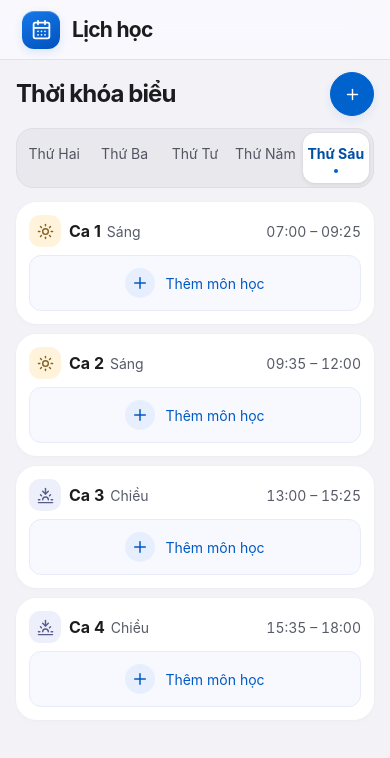
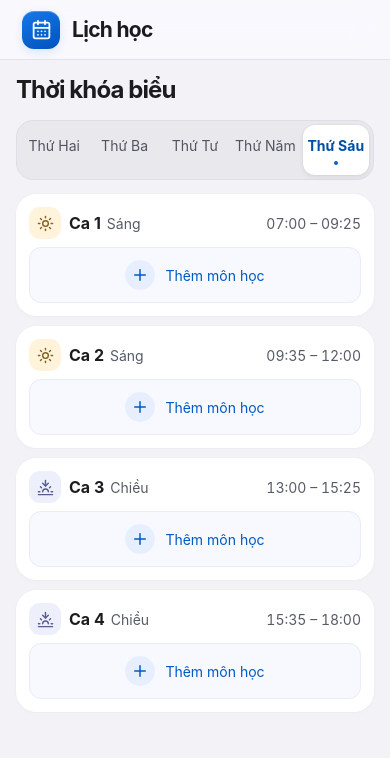
Before and after one commit to pho3110/Weekly-timetable, a React (Vite) app: page / in a window 390 px wide. Shown: the top 758 px of the page. Built offline with nearby package versions, Linux system fonts and the light colour scheme.

Commit message:
Remove unused add button from timetable header

```diff
--- a/src/main.jsx
+++ b/src/main.jsx
@@ -107,7 +107,7 @@ function App() {
   return <div className="app-shell">
     <header className="topbar"><a href="./" className="brand"><span className="brand-icon"><CalendarDays size={21}/></span>Lịch học</a></header>
     <main>
-      <section className="schedule-section"><div className="section-toolbar"><div><h2>Thời khóa biểu</h2></div><div className="tools"><button className="primary" aria-label="Thêm ca học" onClick={() => edit(day, SLOTS.findIndex((_, s) => !schedule[`${day}-${s}`]) < 0 ? 0 : SLOTS.findIndex((_, s) => !schedule[`${day}-${s}`]))}><Plus size={17}/><span>Thêm ca học</span></button></div></div>
+      <section className="schedule-section"><div className="section-toolbar"><h2>Thời khóa biểu</h2></div>
       <div className="day-tabs" aria-label="Chọn ngày">{DAYS.map((name, d) => <button key={name} aria-pressed={day === d} className={day === d ? 'selected' : ''} onClick={() => setDay(d)}>{name}<span className={`day-dot ${SLOTS.some((_, s) => schedule[`${d}-${s}`]) ? 'has-lessons' : ''}`} aria-hidden="true"/></button>)}</div>
       <div className="desktop-grid"><div className="grid-heading time-heading">CA HỌC</div>{DAYS.map((name, d) => <div key={name} className={`grid-heading ${d === (new Date().getDay() + 6) % 7 ? 'today' : ''}`}>{name}{d === (new Date().getDay() + 6) % 7 && <span>Hôm nay</span>}</div>)}
       {SLOTS.map((slot, s) => <React.Fragment key={s}><div className={`time-cell ${s === 2 ? 'afternoon' : ''}`}><span className="period">{slot.period}</span><strong>{slot.label}</strong><span>{slot.time}</span></div>{DAYS.map((_, d) => <div className={`grid-cell ${s === 2 ? 'afternoon' : ''}`} key={d}>{cell(d, s)}</div>)}</React.Fragment>)}</div>
--- a/src/styles.css
+++ b/src/styles.css
@@ -36,11 +36,9 @@ main { max-width: 1208px; margin: auto; padding: 32px max(24px, env(safe-area-in
 .schedule-section { background: #fff; border: 1px solid var(--line); border-radius: 22px; padding-bottom: 14px; box-shadow: 0 8px 36px #1c1c1e05; overflow: hidden; }
 .section-toolbar { display: flex; align-items: center; justify-content: space-between; gap: 12px; flex-wrap: wrap; padding: 26px 24px; }
 h2 { margin: 0; font-size: 21px; font-weight: 700; letter-spacing: -.6px; }
-.tools { display: flex; gap: 7px; flex-shrink: 0; }
-.tools button, .primary { display: inline-flex; align-items: center; justify-content: center; gap: 8px; min-height: 44px; min-width: 44px; padding: 10px 13px; border: 1px solid var(--line); border-radius: 12px; font-size: 14px; color: var(--muted); background: #fff; }
-.tools button:hover { background: #edf3fc; }
-.tools .primary, .primary { color: #fff; background: var(--accent); border-color: var(--accent); box-shadow: 0 4px 10px #0062cc15; }
-.tools .primary:hover, .primary:hover { background: #004fa6; }
+.primary { display: inline-flex; align-items: center; justify-content: center; gap: 8px; min-height: 44px; min-width: 44px; padding: 10px 13px; border: 1px solid var(--line); border-radius: 12px; font-size: 14px; color: var(--muted); background: #fff; }
+.primary { color: #fff; background: var(--accent); border-color: var(--accent); box-shadow: 0 4px 10px #0062cc15; }
+.primary:hover { background: #004fa6; }
 .desktop-grid { display: grid; grid-template-columns: 128px repeat(5, minmax(0, 1fr)); margin: 0 24px; }
 .grid-heading { min-height: 65px; display: flex; align-items: center; justify-content: center; gap: 6px; flex-wrap: wrap; font-size: 14px; font-weight: 650; border-top: 1px solid var(--line); }
 .time-heading { justify-content: flex-start; font-weight: 500; color: var(--muted); }
@@ -108,9 +106,6 @@ legend { font-size: 14px; font-weight: 600; margin-bottom: 12px; }
   .schedule-section { background: transparent; border: 0; border-radius: 0; box-shadow: none; padding: 0; overflow: visible; }
   .section-toolbar { padding: 0 0 18px; }
   .section-toolbar h2 { font-size: 24px; letter-spacing: -.9px; font-weight: 750; }
-  .tools { gap: 5px; }
-  .tools button { padding: 10px; border-radius: 12px; }
-  .tools button span { display: none; }
   .day-tabs { display: grid; grid-template-columns: repeat(5, minmax(0, 1fr)); gap: 4px; padding: 5px; background: #e8e8ed; border: 1px solid #dedee6; border-radius: 17px; }
   .day-tabs button { display: flex; flex-direction: column; align-items: center; justify-content: center; gap: 7px; min-height: 57px; min-width: 0; padding: 8px 0; border: 0; border-radius: 12px; background: transparent; color: #525460; font-size: 14px; white-space: nowrap; }
   .day-tabs button.selected { background: #fff; color: #004fa6; box-shadow: 0 2px 5px #20233614, 0 0 0 1px #20233605; font-weight: 650; }
@@ -153,8 +148,6 @@ legend { font-size: 14px; font-weight: 600; margin-bottom: 12px; }
   .topbar { min-height: calc(60px + env(safe-area-inset-top, 0px)); }
   main { padding-top: 12px; }
   .section-toolbar { padding-bottom: 12px; }
-  .tools button span { display: none; }
-  .tools button { border-radius: 50%; }
   .day-tabs { padding: 4px; }
   .day-tabs button { min-height: 50px; gap: 5px; }
   .mobile-schedule { gap: 10px; margin-top: 14px; }
@@ -172,8 +165,6 @@ legend { font-size: 14px; font-weight: 600; margin-bottom: 12px; }
 }
 @media (max-width: 359px) {
   .section-toolbar h2 { font-size: 18px; }
-  .tools { gap: 3px; }
-  .tools button { min-width: 44px; padding: 8px; }
   .mobile-slot { padding: 12px; }
   .mobile-time strong { align-items: flex-start; flex-direction: column; gap: 0; }
   .slot-symbol { width: 29px; height: 32px; }
@@ -191,10 +182,9 @@ legend { font-size: 14px; font-weight: 600; margin-bottom: 12px; }
   .topbar { background: #141416e8; border-color: #303036; }
   .brand-icon { background: linear-gradient(155deg, #2785f2, #0056c6); }
   .schedule-section { background: #1c1c1e; }
-  .tools button, .icon-button { background: #2c2c30; color: var(--muted); }
-  .tools button:hover { background: #383840; }
-  .tools .primary, .primary { background: #83baff; color: #081e38; border-color: #83baff; }
-  .tools .primary:hover, .primary:hover { background: #a1cbff; }
+  .icon-button { background: #2c2c30; color: var(--muted); }
+  .primary { background: #83baff; color: #081e38; border-color: #83baff; }
+  .primary:hover { background: #a1cbff; }
   .grid-heading, .grid-cell, .time-cell { border-color: var(--line); }
   .today span { background: #1f324d; color: #a6ceff; }
   .afternoon { border-top-color: #111113; }
@@ -250,7 +240,7 @@ form input, form select, form label, legend, .replace-note, .delete, .toast {
 
 /* Touch screens must not retain mouse hover styling after a tap. */
 @media (hover: none) {
-  .tools .primary:hover, .primary:hover { background: var(--accent); }
+  .primary:hover { background: var(--accent); }
   .lesson:not(.is-current):hover { box-shadow: none; }
   .lesson.empty:hover { background: #f7f9ff; border-color: #e7ecf8; }
 }
```
